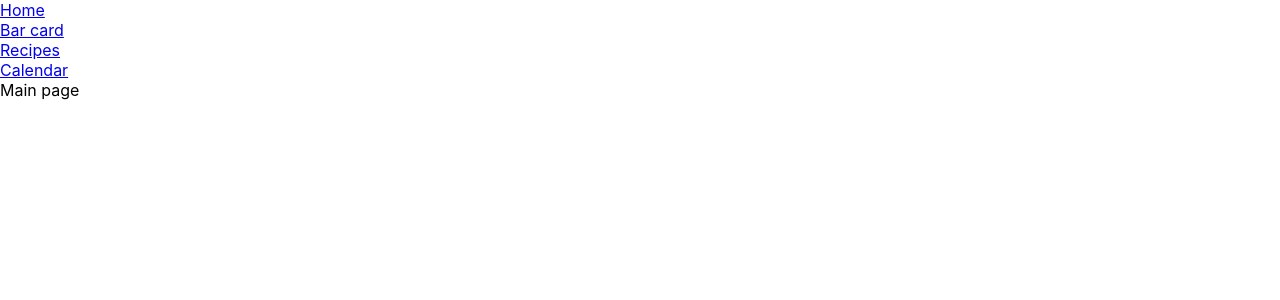
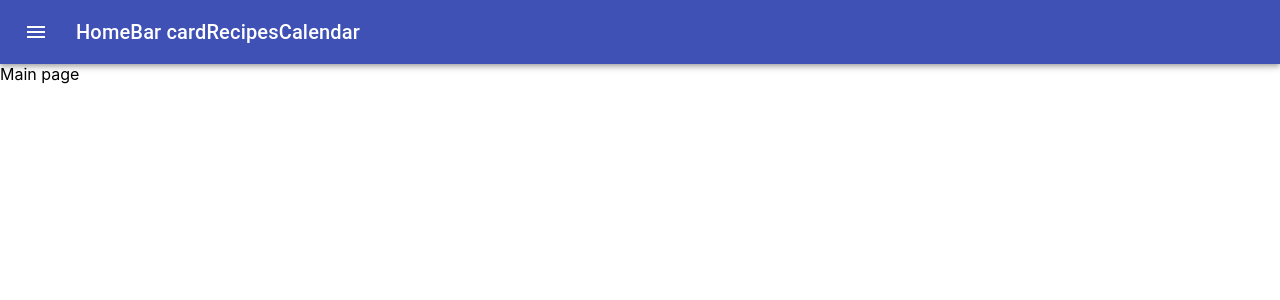
Before and after one commit to malcq/intensive_project6, a React (Create React App) app: page / in a window 1280 px wide. Shown: the top 300 px of the page. Built offline with nearby package versions, Linux system fonts and the light colour scheme.

Commit message:
Added Header

```diff
--- a/package.json
+++ b/package.json
@@ -11,6 +11,7 @@
     "@testing-library/user-event": "^12.8.0",
     "classnames": "^2.2.6",
     "history": "^5.0.0",
+    "prop-types": "^15.7.2",
     "react": "^17.0.1",
     "react-dom": "^17.0.1",
     "react-redux": "^7.2.2",
--- a/src/components/Header.jsx
+++ b/src/components/Header.jsx
@@ -1,14 +1,46 @@
-import { Link } from "react-router-dom";
 
-const Header = () => (
-  <header className="header">
-    <nav>
-      <Link to="/">Home</Link><br />
-      <Link to="/barcard">Bar card</Link><br />
-      <Link to="/recipes">Recipes</Link><br />
-      <Link to="/calendar">Calendar</Link><br />
-    </nav>
-  </header>
-);
+
+import { makeStyles } from '@material-ui/core/styles';
+import AppBar from '@material-ui/core/AppBar';
+import Toolbar from '@material-ui/core/Toolbar';
+import Typography from '@material-ui/core/Typography';
+import IconButton from '@material-ui/core/IconButton';
+import MenuIcon from '@material-ui/icons/Menu';
+
+import Link from './Link';
+
+
+const useStyles = makeStyles((theme) => ({
+  root: {
+    flexGrow: 1,
+  },
+  menuButton: {
+    marginRight: theme.spacing(2),
+  },
+  title: {
+    flexGrow: 1,
+  },
+}));
+
+
+const Header = () => {
+  const classes = useStyles();
+  return (
+    <header className={classes.root}>
+      <AppBar position="static">
+        <Toolbar>
+          <IconButton edge="start" className={classes.menuButton} color="inherit" aria-label="menu">
+            <MenuIcon />
+          </IconButton>
+          <Typography variant="h6" className={classes.title}>
+            <Link to="/">Home</Link>
+            <Link to="/barcard">Bar card</Link>
+            <Link to="/recipes">Recipes</Link>
+            <Link to="/calendar">Calendar</Link>
+          </Typography>
+        </Toolbar>
+      </AppBar>
+    </header>);
+};
 
 export default Header;
--- /dev/null
+++ b/src/components/Link.jsx
@@ -0,0 +1,20 @@
+import { Link as RouterLink } from 'react-router-dom';
+import PropTypes from 'prop-types';
+import Link from '@material-ui/core/Link';
+
+const SLink = ({to, children}) => (
+  <Link
+    color='white'
+    component={RouterLink}
+    to={to}
+  >
+    {children}
+  </Link>
+);
+
+SLink.propTypes ={
+  to: PropTypes.string,
+  children: PropTypes.node,
+};
+
+export default SLink;
--- a/src/index.css
+++ b/src/index.css
@@ -14,3 +14,6 @@ code {
   font-family: source-code-pro, Menlo, Monaco, Consolas, 'Courier New',
     monospace;
 }
+a {
+  color: inherit;
+}
```
